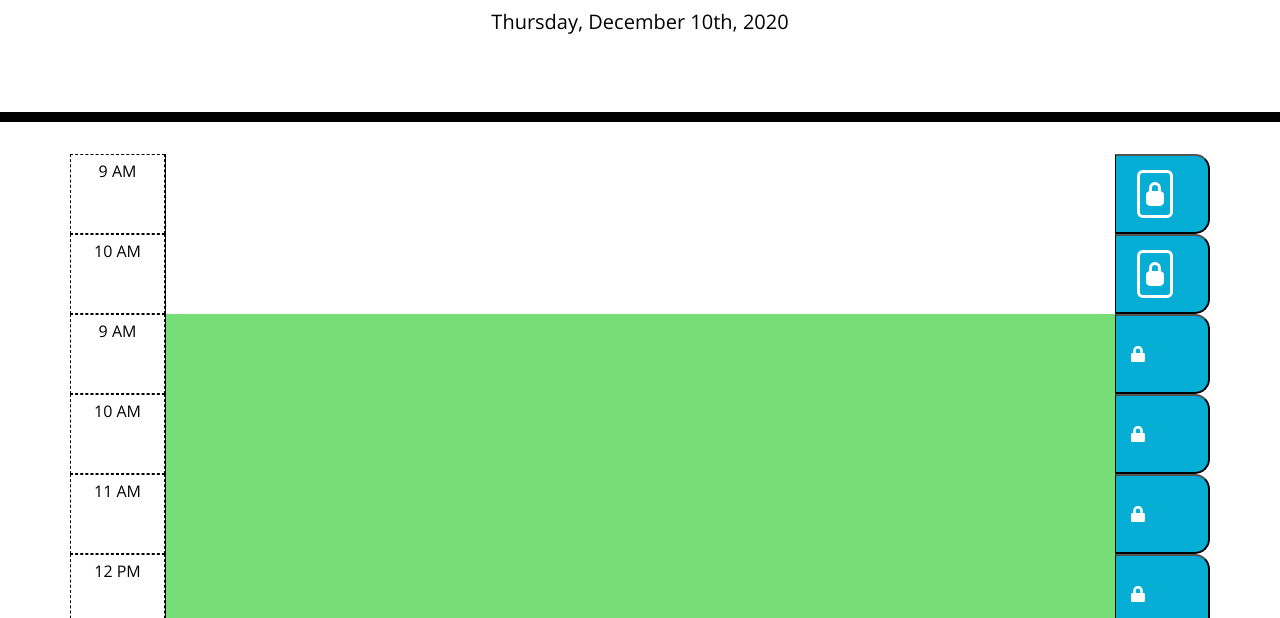
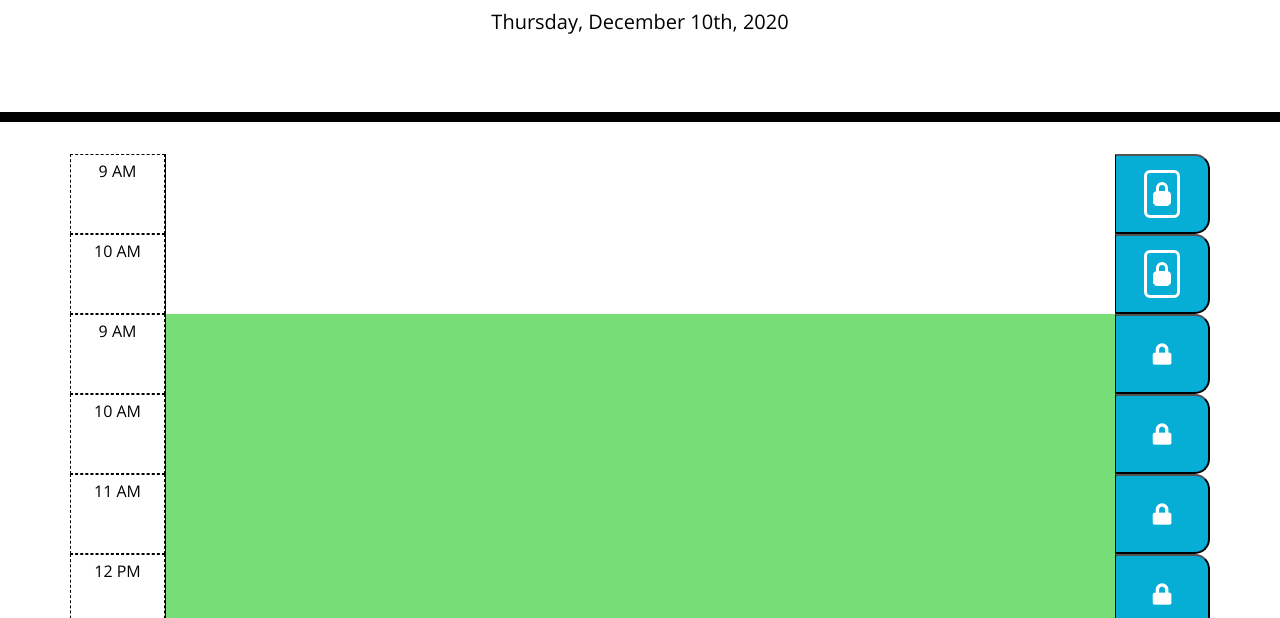
Before and after one commit to Pete-Scale/Work-Day-Scheduler, a plain HTML site: page index.html in a window 1280 px wide. Shown: the part 182-800 px from the top of the page. Drawn offline with nearby package versions, Linux system fonts and the light colour scheme.

Commit message:
changed css styles of saveBtn and made icon bigger

```diff
--- a/script.js
+++ b/script.js
@@ -83,10 +83,10 @@ for (var i = 0; i < schedule.length; i++) {
     var timeBlockRowDiv = $('<div>').attr('class', 'time-block row');
     container.append(timeBlockRowDiv)[i];
     // Creates hour div
-    var hourDiv = $('<div>').text(schedule[i].hour + ' ' + schedule[i].meridiem).attr('class', 'col-lg-1 col-md-1 col-2 hour');
+    var hourDiv = $('<div>').text(schedule[i].hour + ' ' + schedule[i].meridiem).attr('class', 'col-lg-1 col-md-2 col-2 hour');
     timeBlockRowDiv.append(hourDiv)[i];
     // Creates textarea div
-    var textAreaDiv = $('<textarea>').attr({'id': schedule[i].id, 'class': 'col-lg-10 col-md-10 col-8 description'});
+    var textAreaDiv = $('<textarea>').attr({'id': schedule[i].id, 'class': 'col-lg-10 col-md-8 col-8 description'});
     timeBlockRowDiv.append(textAreaDiv)[i];
     // Styles textarea div according to past, present, and future
     if (schedule[i].id < dayjs().format('HH')) {
@@ -100,8 +100,8 @@ for (var i = 0; i < schedule.length; i++) {
         textAreaDiv.append(future);
     };
     // Creates save button
-    var saveBtn = $('<button>').attr('class', 'col-lg-1 col-md-1 col-2  saveBtn');
+    var saveBtn = $('<button>').attr('class', 'col-lg-1 col-md-2 col-2  saveBtn');
     timeBlockRowDiv.append(saveBtn)[i];
-    var saveBtnIcon = $('<i>').attr('class', 'fas fa-lock');
+    var saveBtnIcon = $('<i>').attr('class', 'fas fa-lock fa-lg');
     saveBtn.append(saveBtnIcon);
 }
--- a/style.css
+++ b/style.css
@@ -59,8 +59,6 @@ textarea{
 }
 
 .saveBtn {
-  display: flex;
-  align-items: center;
   border-left: 1px solid black;
   border-top-right-radius: 15px;
   border-bottom-right-radius: 15px;
```
